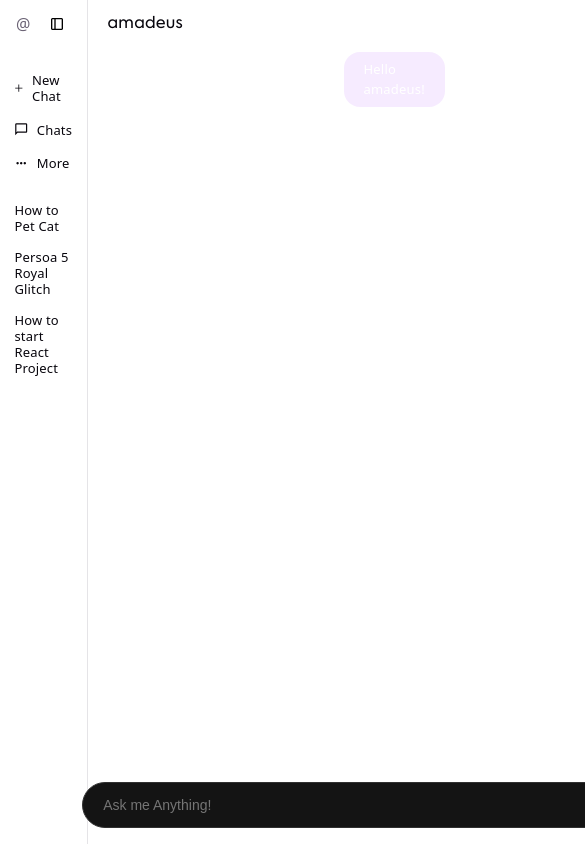
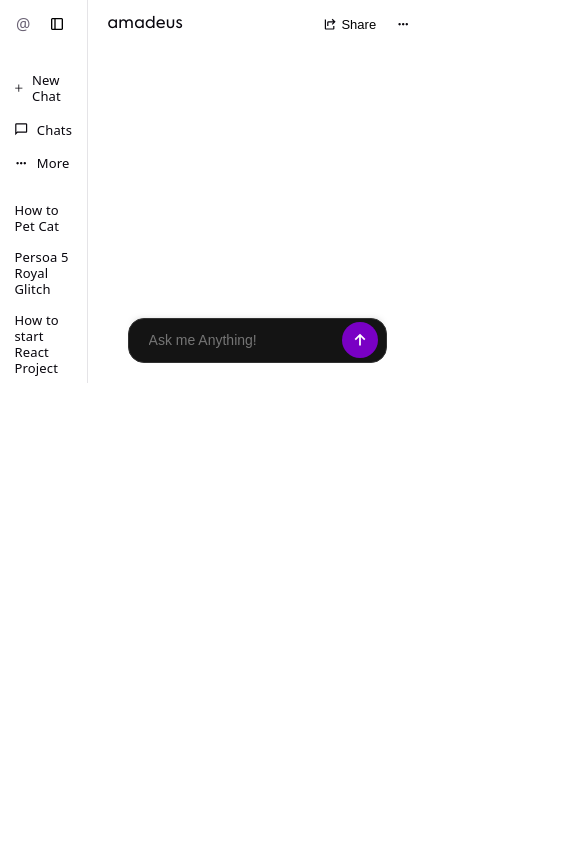
Before and after one commit to kobedumandan/amadeus_ai_chatbot, a React (Vite) app in the folder amadeus_ai_chatbot/: page / in a window 390 px wide. Shown: the top 844 px of the page, 585 px wide, since content can reach past the window. Built offline with nearby package versions, Linux system fonts and the light colour scheme.

Commit message:
added: streams responses now, also added responsiveness to content-body

```diff
--- a/amadeus_ai_chatbot/src/App.jsx
+++ b/amadeus_ai_chatbot/src/App.jsx
@@ -7,15 +7,17 @@ import "./App.css";
 
 function App() {
   const [messages, setMessages] = useState([
-    { role: "sender", message: "Hello amadeus!" },
-    { role: "reciever", message: "Hello kobe!" },
-  ])
+    { role: "receiver", message: "Hello!" },
+  ]);
 
   return (
     <div className="app-body">
       <SideBar title={"@"} />
 
-      <ContentPane header={<PageHeader title={"amadeus"}></PageHeader>}>
+      <ContentPane
+        header={<PageHeader title={"amadeus"}></PageHeader>}
+        inputBar={<InputBar setMessages={setMessages} />}
+      >
         {messages.map((msg, index) => (
           <div className={`message_row ${msg.role}`}>
             <div className="chat_messages" key={index}>
@@ -23,7 +25,6 @@ function App() {
             </div>
           </div>
         ))}
-        <InputBar setMessages={setMessages}/>
       </ContentPane>
     </div>
   );
--- a/amadeus_ai_chatbot/src/components/ContentPane.jsx
+++ b/amadeus_ai_chatbot/src/components/ContentPane.jsx
@@ -1,7 +1,7 @@
 import "../styles/ContentPane.css";
 import { Share, More } from "../assets/svg/svg.jsx";
 
-export default function ContentPane({ header, children }) {
+export default function ContentPane({ header, inputBar, children }) {
   return (
     <div className="content-wrapper">
       <div className="content-header">
@@ -16,7 +16,10 @@ export default function ContentPane({ header, children }) {
           </button>
         </div>
       </div>
-      <div className="content-body">{children}</div>
+      <div className="content-body">
+        {children}
+      </div>
+      <div className="input-bar-wrapper">{inputBar}</div>
     </div>
   );
 }
--- a/amadeus_ai_chatbot/src/components/InputBar.jsx
+++ b/amadeus_ai_chatbot/src/components/InputBar.jsx
@@ -2,27 +2,25 @@ import "../styles/InputBar.css";
 import { SendInput } from "../assets/svg/svg.jsx";
 
 export default function InputBar({ setMessages }) {
+
   async function SendMessage() {
     const msg = document.getElementById("search-bar-input");
+    const userMsg = msg.value;
+
     setMessages((prev) => [
       ...prev,
       {
         role: "sender",
-        message: msg.value,
+        message: userMsg,
       },
     ]);
-
-    const userMsg = msg.value;
 
     clearInputBar();
 
     const resp = await fetch("https://openrouter.ai/api/v1/chat/completions", {
       method: "POST",
       headers: {
-        Authorization:
-          `Bearer ${import.meta.env.VITE_OPENROUTER_API_KEY}`,
-        // "HTTP-Referer": "<YOUR_SITE_URL>", // Optional. Site URL for rankings on openrouter.ai.
-        // "X-OpenRouter-Title": "<YOUR_SITE_NAME>", // Optional. Site title for rankings on openrouter.ai.
+        Authorization: `Bearer ${import.meta.env.VITE_OPENROUTER_API_KEY}`,
         "Content-Type": "application/json",
       },
       body: JSON.stringify({
@@ -33,30 +31,73 @@ export default function InputBar({ setMessages }) {
             content: userMsg,
           },
         ],
+        stream: true,
+        max_tokens: 512,
       }),
-      max_tokens: 256,
     });
 
     if (!resp.ok) {
-      setMessages((prev) => [
-        ...prev,
-        {
-          role: "system",
-          message: data.error.message,
-        },
-      ]);
-      return;
+      throw new Error(`HTTP Error: ${resp.status}`);
     }
 
-    const data = await resp.json();
+    // const data = await resp.json();
 
-    setMessages((prev) => [
-      ...prev,
-      {
-        role: "receiver",
-        message: data.choices[0].message.content,
-      },
-    ]);
+    const reader = resp.body.getReader();
+    const decoder = new TextDecoder("utf-8");
+
+    while (true) {
+      const { done, value } = await reader.read();
+      if (done) break;
+
+      const chunk = decoder.decode(value, { stream: true });
+
+      const lines = chunk.split("\n");
+
+      for (const line of lines) {
+        const trimmed = line.trim();
+        if (!trimmed || trimmed === "data: [DONE]") continue;
+
+        if (trimmed.startsWith("data: ")) {
+          try {
+            const jsonStr = trimmed.replace("data: ", "");
+            const parsed = JSON.parse(jsonStr);
+            const content = parsed.choices?.[0]?.delta?.content;
+
+            if (content) {
+              setMessages((prev) => {
+                const lastMessage = prev[prev.length - 1];
+
+                if (lastMessage && lastMessage.role === "receiver") {
+                  return [
+                    ...prev.slice(0, -1),
+                    {
+                      ...lastMessage,
+                      message: lastMessage.message + content,
+                    },
+                  ];
+                }
+
+                return [
+                  ...prev,
+                  {
+                    role: "receiver",
+                    message: content,
+                  },
+                ];
+              });
+            }
+          } catch (error) {
+            // setMessages((prev) => {
+            //   return [...prev, {
+            //     role: "error",
+            //     message: error.message,
+            //   }];
+            // });
+            console.log(error.message);
+          }
+        }
+      }
+    }
   }
 
   function clearInputBar() {
@@ -70,7 +111,6 @@ export default function InputBar({ setMessages }) {
         id="search-bar-input"
         className="search_input"
         type="text"
-        size={65}
         placeholder="Ask me Anything!"
       />
       <button className="input-bar-btn" onClick={SendMessage}>
--- a/amadeus_ai_chatbot/src/styles/ContentPane.css
+++ b/amadeus_ai_chatbot/src/styles/ContentPane.css
@@ -1,3 +1,7 @@
+::-webkit-scrollbar {
+  scrollbar-width: thin;
+}
+
 .content-pane-icon {
   width: 0.9rem;
   height: 0.9rem;
@@ -8,15 +12,19 @@
   display: flex;
   flex-direction: column;
   flex: 1;
-  min-height: 100vh;
+  max-height: 100vh;
 }
 .content-body {
-  padding: var(--spacing1) 16rem;
   display: flex;
   flex-direction: column;
-  gap: var(--spacing1);
+  padding: var(--spacing1) 15.5rem;
+  margin-bottom: 1rem;
+  gap: var(--spacing2);
   position: relative;
   flex: 1;
+  height: auto;
+  overflow-y: auto;
+  transition: .1s ease-in-out;
 }
 .content-header {
   display: flex;
@@ -77,8 +85,36 @@
   border-radius: var(--border-r3);
   max-width: fit-content;
   font-size: var(--fs-small);
-  line-height: 1.5;
+  line-height: 1.95;
 }
 .sender .chat_messages {
   background-color: var(--accent-bg);
 }
+
+/* inputBar */
+.input-bar-wrapper {
+  display: flex;
+  justify-content: center;
+  margin: var(--spacing1) 15.5rem;
+  height: 45px;
+  box-shadow: 0px -20px 8px -8px rgba(0, 0, 0, 0.4);
+}
+
+
+/* media queries */
+@media (max-width: 1330px) {
+  .content-body {
+    padding: var(--spacing1) 8rem;
+  }
+  .input-bar-wrapper {
+    margin: var(--spacing1) 8rem;
+  }
+}
+@media (max-width: 1090px) {
+  .content-body {
+    padding: var(--spacing1) 2.5rem;
+  }
+  .input-bar-wrapper {
+    margin: var(--spacing1) 2.5rem;
+  }
+}
--- a/amadeus_ai_chatbot/src/styles/InputBar.css
+++ b/amadeus_ai_chatbot/src/styles/InputBar.css
@@ -1,16 +1,16 @@
 .searchbar_wrapper {
-    position: absolute;
-    bottom: 1rem;
-    left: 50%;
-    transform: translate(-50%, 0);
+    width: 100%;
     display: flex;
     justify-content: center;
-    border-radius: var(--border-r5);
+    align-items: center;
+    padding: var(--spacing1) var(--spacing2);
+    border-radius: var(--border-r3);
     border: .8px solid var(--input-border);
     background-color: var(--input-bg);
-    padding: var(--spacing1) var(--spacing2);
+    transform: translateY(-1rem);
 }
 .search_input {
+    flex: 1;
     background-color: transparent;
     padding: var(--spacing2) var(--spacing3);
     border: transparent;
```
